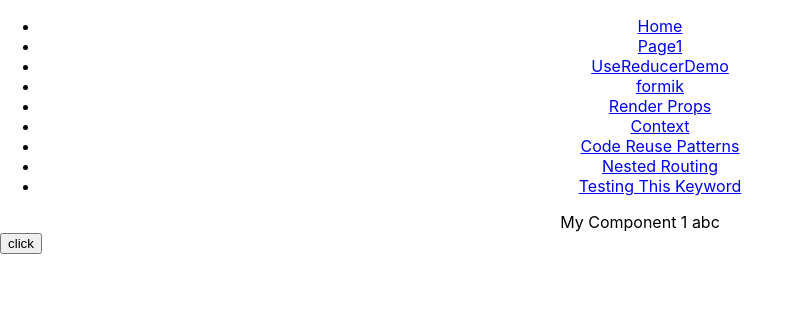
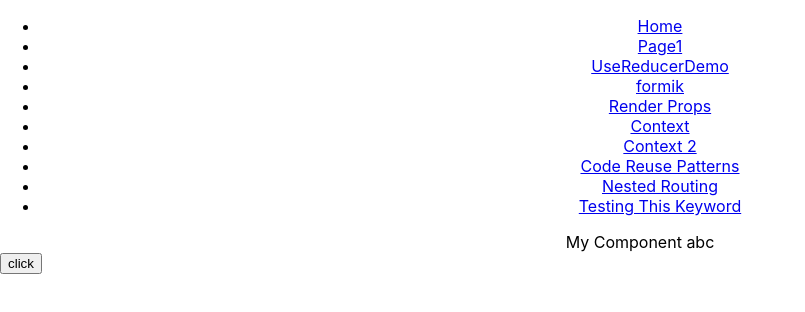
Before and after one commit to byorn/testing-react, a React (Create React App) app: page /context in a window 1280 px wide. Shown: the top 312 px of the page, without its empty margins (0-805 px from the left). Built offline with nearby package versions, Linux system fonts and the light colour scheme.

Commit message:
more stuff

```diff
--- a/src/App.js
+++ b/src/App.js
@@ -11,6 +11,7 @@ import ReducerExample from './pages/ReducerExample';
 import RenderProps from './pages/RenderProps';
 import SignupForm from './pages/SignupForm';
 import ContextExample from './pages/ContextExample';
+import ContextExample2 from './pages/ContextExample2';
 import NestedRouting from './pages/NestedRouting';
 import CodeReusePattern from './pages/CodeReusePattern';
 import TestingThis from './components/TestingThis';
@@ -42,6 +43,9 @@ function App() {
               <Link to="/context">Context</Link>
             </li>
             <li>
+              <Link to="/context2">Context 2</Link>
+            </li>
+            <li>
               <Link to="/codereuse">Code Reuse Patterns</Link>
             </li>
             <li>
@@ -71,6 +75,9 @@ function App() {
           <Route path="/context">
              <ContextExample/>
           </Route>
+          <Route path="/context2">
+             <ContextExample2/>
+          </Route>
           <Route path="/codereuse">
              <CodeReusePattern/>
           </Route>
--- a/src/components/MyComponent.js
+++ b/src/components/MyComponent.js
@@ -5,8 +5,8 @@ const MyComponent = (props) => {
     const state =  useContext(MyReactContext);
 
     return(
-            <div>My Component 1 {state && state.address} </div>
+            <div>My Component  {state && state.address} </div>
     )
 }
 
-export default MyComponent;<div>My Component 1</div>
+export default MyComponent;
--- /dev/null
+++ b/src/components/MyComponent2.js
@@ -0,0 +1,12 @@
+import React, {useContext} from 'react';
+import { MyReactContext } from '../pages/ContextExample2';
+
+const MyComponent2 = (props) => {
+    const state =  useContext(MyReactContext);
+
+    return(
+            <div>My Component 2 {state && state.address} </div>
+    )
+}
+
+export default MyComponent2;
--- /dev/null
+++ b/src/pages/ContextExample2.js
@@ -0,0 +1,19 @@
+import { useState } from "react";
+import React from 'react';
+import MyComponent2 from "../components/MyComponent2";
+
+export const MyReactContext = React.createContext();
+const ContextExample2 = (props) => {
+
+    const [state, setState] = useState({ address:'abc'});
+
+    return(
+    <MyReactContext.Provider value={{address: state.address, setState}}>
+        <MyComponent2/>
+    </MyReactContext.Provider>
+    )
+
+
+}
+
+export default ContextExample2;
```
